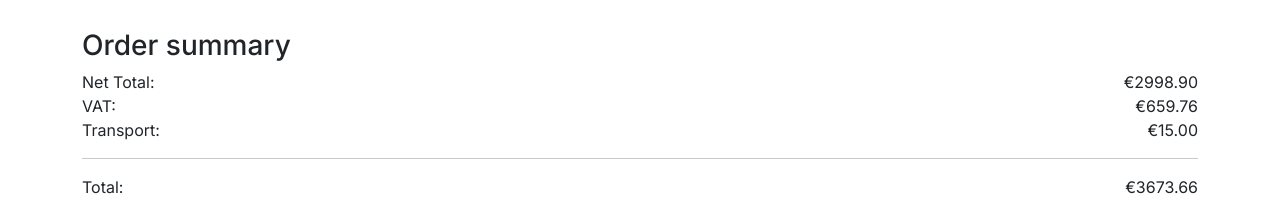
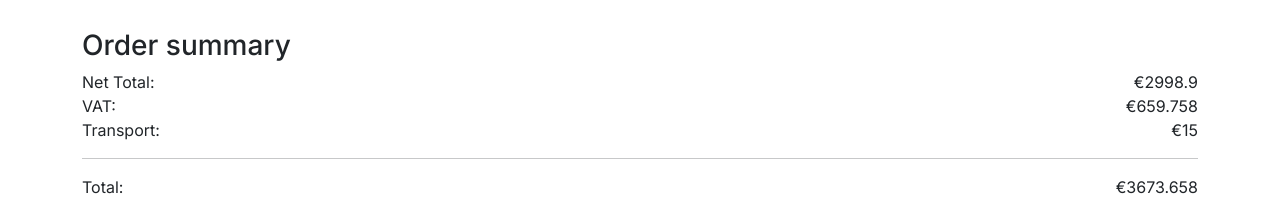
Before and after one commit to LeddaZ/angular-cart, an Angular app: page / in a window 1280 px wide. Shown: the part 582-797 px from the top of the page. Built offline with nearby package versions, Linux system fonts and the light colour scheme.

Commit message:
angular-cart: Properly implement summary
Signed-off-by: Leonardo Ledda <leonardoledda@gmail.com>

```diff
--- a/src/app/app.component.html
+++ b/src/app/app.component.html
@@ -2,7 +2,7 @@
   <div id="items-list-container">
     <h3>Your items</h3>
     <ul class="list-group" id="items-list">
-      <li class="list-group-item item" *ngFor="let item of items">
+      <li class="list-group-item item" *ngFor="let item of items; trackBy: trackById">
         <app-cart-item
           [item]="item"
           [vat]="vat"
--- a/src/app/app.component.ts
+++ b/src/app/app.component.ts
@@ -14,7 +14,14 @@ export class AppComponent {
   vat = getVAT('IT')
   title: string = 'angular-cart'
 
+  trackById(_: number, item: CartItem) {
+    return item.id
+  }
+
   changeQuantity(item: CartItem, newQuantity: number) {
-    item.quantity = newQuantity
+    const index = this.items.indexOf(item)
+    const tmp = structuredClone(this.items)
+    tmp[index].quantity = newQuantity
+    this.items = tmp
   }
 }
--- a/src/app/components/cart-summary/cart-summary.component.html
+++ b/src/app/components/cart-summary/cart-summary.component.html
@@ -1,19 +1,19 @@
 <div>
   <div class="d-flex justify-content-between">
     <span>Net Total:</span>
-    <span class="net-total">€{{ getNetTotal().toFixed(2) }}</span>
+    <span class="net-total">€{{ summary.netTotal }}</span>
   </div>
   <div class="d-flex justify-content-between">
     <span>VAT:</span>
-    <span class="vat-total">€{{ getVatTotal().toFixed(2) }}</span>
+    <span class="vat-total">€{{ summary.vatTotal }}</span>
   </div>
   <div class="d-flex justify-content-between">
     <span>Transport:</span>
-    <span class="transport-fee">€{{ getTransportFee().toFixed(2) }}</span>
+    <span class="transport-fee">€{{ summary.transport }}</span>
   </div>
   <hr />
   <div class="d-flex justify-content-between">
     <span>Total:</span>
-    <span class="total">€{{ getTotal().toFixed(2) }}</span>
+    <span class="total">€{{ summary.total }}</span>
   </div>
 </div>
--- a/src/app/components/cart-summary/cart-summary.component.ts
+++ b/src/app/components/cart-summary/cart-summary.component.ts
@@ -1,53 +1,48 @@
-import { Component, Input } from '@angular/core'
+import { ChangeDetectionStrategy, Component, Input, OnChanges, SimpleChanges } from '@angular/core'
 import { CartItem } from '../cart-item/cart-item.entity'
 import { getTransportFee, parseItem } from '../../cart-utils'
 
 @Component({
   selector: 'app-cart-summary',
   templateUrl: './cart-summary.component.html',
-  styleUrl: './cart-summary.component.css'
+  styleUrl: './cart-summary.component.css',
+  changeDetection: ChangeDetectionStrategy.OnPush
 })
-export class CartSummaryComponent {
+export class CartSummaryComponent implements OnChanges {
   @Input()
   items: CartItem[] = []
 
   @Input()
   vat: number = 0
 
-  protected calculateItems() {
-    return this.items.map((item) => parseItem(item, this.vat))
+  summary = this.updateSummary()
+
+  ngOnChanges(changes: SimpleChanges): void {
+    if (changes['items'] || changes['vat']) {
+      this.summary = this.updateSummary()
+    }
   }
 
-  getNetTotal() {
-    const calculatedItems = this.calculateItems()
-
-    return calculatedItems.reduce((total, item) => {
-      return total + item.discountedPrice
-    }, 0)
-  }
-
-  getVatTotal() {
-    const calculatedItems = this.calculateItems()
-    return calculatedItems.reduce((total, item) => {
-      return total + item.vatAmount
-    }, 0)
-  }
-
-  getTransportFee() {
-    const calculatedItems = this.calculateItems()
-    const weight = calculatedItems.reduce((total, item) => {
-      return total + item.weight
-    }, 0)
-
-    return getTransportFee(weight)
-  }
-
-  getTotal() {
-    const calculatedItems = this.calculateItems()
-    const total = calculatedItems.reduce((total, item) => {
-      return total + item.price
-    }, 0)
-
-    return total + this.getTransportFee()
+  private updateSummary() {
+    const tmpSummary = this.items.reduce(
+      (summ, curr) => {
+        const calculated = parseItem(curr, this.vat)
+        return {
+          netTotal: summ.netTotal + calculated.discountedPrice,
+          vatTotal: summ.vatTotal + calculated.vatAmount,
+          totalWeight: summ.totalWeight + calculated.weight,
+          total: summ.total + calculated.price
+        }
+      },
+      {
+        netTotal: 0,
+        vatTotal: 0,
+        totalWeight: 0,
+        total: 0
+      }
+    )
+    const transport = getTransportFee(tmpSummary.totalWeight)
+    tmpSummary.total += transport
+    return { ...tmpSummary, transport }
   }
 }
```
